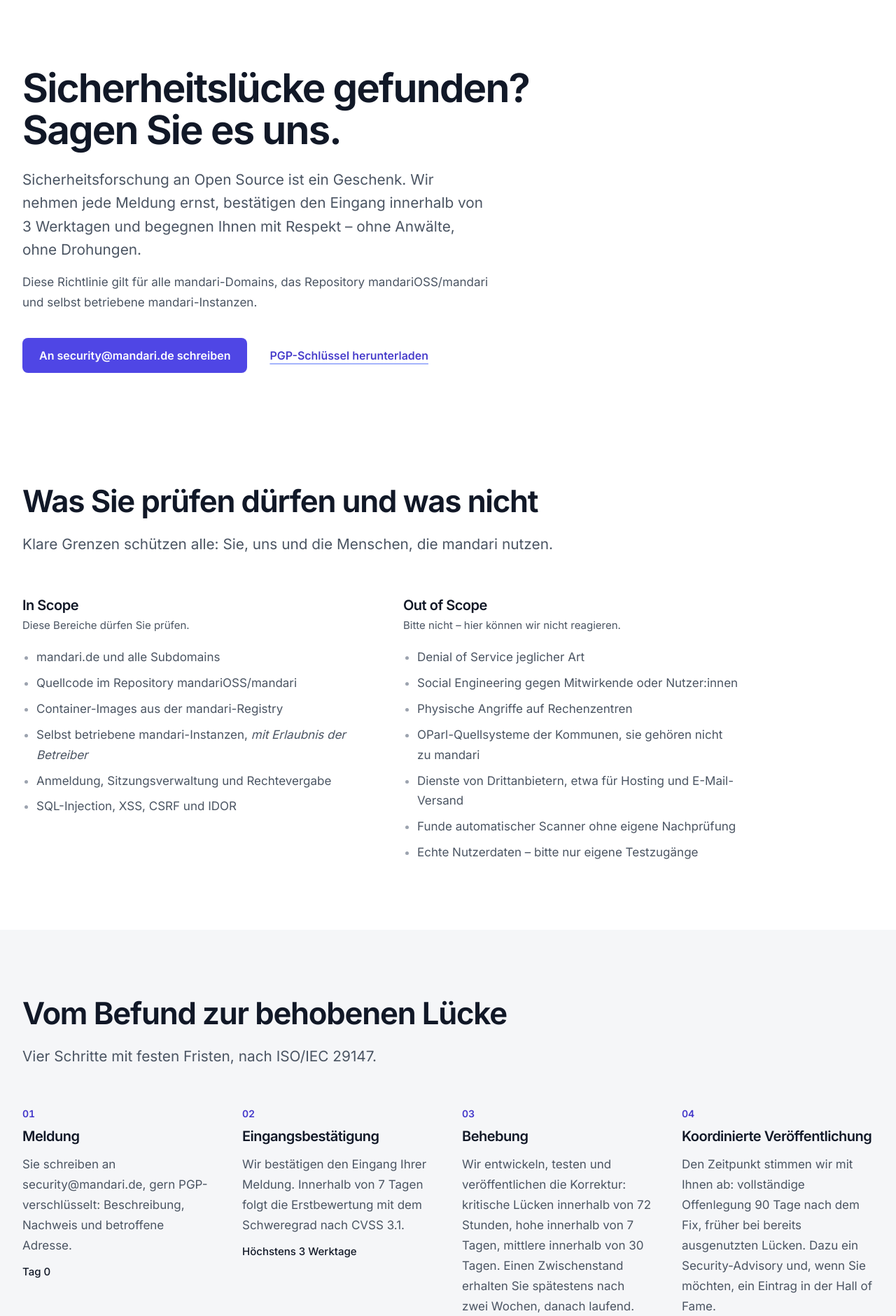
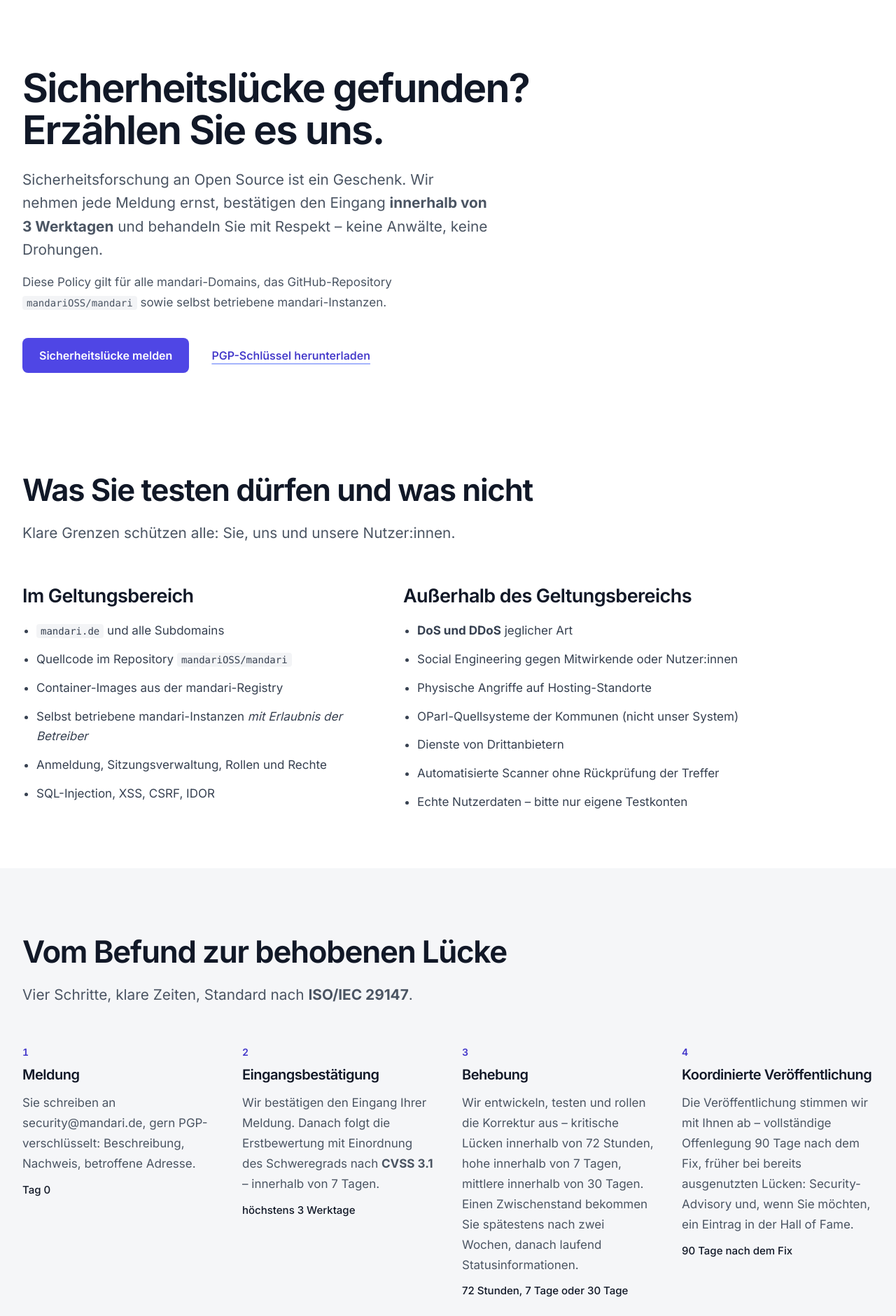
Before and after one commit to mandariOSS/marketing-website, a Django app: page /sicherheit/disclosure/ in a window 1280 px wide. Shown: the part 80-1961 px from the top of the page at 70% size. Run offline with Django 5.2, Linux system fonts and the light colour scheme; style sheets or scripts are compiled from the project's sources.

Commit message:
disclosure, crawler: Fassung aus #8 wortgleich übernehmen
Spur C (#8) gestaltet beide Seiten parallel ruhig und in Sie-Form. Die
Vorlagen sind jetzt mit #8 identisch, damit beide PRs in beliebiger
Reihenfolge ohne Konflikt zusammengehen. Der Render-Smoke prüft Texte,
die in dieser Fassung stehen.

```diff
--- a/templates/marketing/sicherheit_disclosure.html
+++ b/templates/marketing/sicherheit_disclosure.html
@@ -2,184 +2,168 @@
 
 {% block title %}Responsible Disclosure{% endblock %}
 
-{% block meta_description %}Sicherheitslücke in mandari gefunden? So melden Sie sie: Fristen, Safe Harbor, PGP-Schlüssel und Hall of Fame. Responsible Disclosure nach RFC 9116.{% endblock %}
+{% block meta_description %}mandari Responsible Disclosure Policy nach RFC 9116. Wie Sie Sicherheitslücken melden, was wir versprechen, PGP-Key und Hall of Fame der Sicherheitsforscher:innen.{% endblock %}
 
 {% block content %}
 
-{# Hero: Überschrift, ein erklärender Absatz, ein Aufruf, ein Textlink. Keine Pille, kein Verlauf. #}
-<section class="pt-14 pb-12 lg:pt-24 lg:pb-16">
+{# Hero: Überschrift, ein Satz, ein Aufruf, ein Textlink #}
+<section class="bg-white dark:bg-gray-900 pt-14 pb-12 lg:pt-24 lg:pb-16">
     <div class="wrap">
-        <h1 class="t-h1 text-gray-900 dark:text-white max-w-4xl">Sicherheitslücke gefunden? Sagen Sie es uns.</h1>
+        <h1 class="t-h1 text-gray-900 dark:text-white max-w-4xl">Sicherheitslücke gefunden? Erzählen Sie es uns.</h1>
         <p class="t-lead text-gray-600 dark:text-gray-300 mt-6 max-w-[42rem]">
-            Sicherheitsforschung an Open Source ist ein Geschenk. Wir nehmen jede Meldung ernst, bestätigen den Eingang
-            innerhalb von 3 Werktagen und begegnen Ihnen mit Respekt – ohne Anwälte, ohne Drohungen.
+            Sicherheitsforschung an Open Source ist ein Geschenk. Wir nehmen jede Meldung ernst, bestätigen den
+            Eingang <strong>innerhalb von 3 Werktagen</strong> und behandeln Sie mit Respekt – keine Anwälte,
+            keine Drohungen.
         </p>
         <p class="t-body text-gray-600 dark:text-gray-400 mt-4 max-w-[42rem]">
-            Diese Richtlinie gilt für alle mandari-Domains, das Repository mandariOSS/mandari und selbst betriebene
-            mandari-Instanzen.
+            Diese Policy gilt für alle mandari-Domains, das GitHub-Repository
+            <code class="px-1.5 py-0.5 bg-gray-100 dark:bg-gray-800 rounded text-sm">mandariOSS/mandari</code>
+            sowie selbst betriebene mandari-Instanzen.
         </p>
         <div class="mt-9 flex flex-wrap items-center gap-x-8 gap-y-5">
-            <a href="mailto:security@mandari.de" class="btn-primary">An security@mandari.de schreiben</a>
+            <a href="mailto:security@mandari.de" class="btn-primary">Sicherheitslücke melden</a>
             <a href="/wstatic/security/mandari-pgp-key.asc" class="textlink">PGP-Schlüssel herunterladen</a>
         </div>
     </div>
 </section>
 
-{# Geltungsbereich: zwei offene Spalten, echte Aufzählungen #}
-<section class="py-20 lg:py-24">
+{# Geltungsbereich: zwei Listen, ohne Karten #}
+<section class="bg-white dark:bg-gray-900 py-16 lg:py-20">
     <div class="wrap">
         <div class="max-w-3xl mb-12 lg:mb-14">
-            <h2 class="t-h2 text-gray-900 dark:text-white">Was Sie prüfen dürfen und was nicht</h2>
-            <p class="t-lead text-gray-600 dark:text-gray-300 mt-5">Klare Grenzen schützen alle: Sie, uns und die Menschen, die mandari nutzen.</p>
+            <h2 class="t-h2 text-gray-900 dark:text-white">Was Sie testen dürfen und was nicht</h2>
+            <p class="t-lead text-gray-600 dark:text-gray-300 mt-5">Klare Grenzen schützen alle: Sie, uns und unsere Nutzer:innen.</p>
         </div>
         <div class="grid md:grid-cols-2 gap-x-16 gap-y-12 max-w-5xl">
             <div>
-                <h3 class="text-xl font-semibold tracking-tight text-gray-900 dark:text-white">In Scope</h3>
-                <p class="mt-1 text-[0.9375rem] text-gray-600 dark:text-gray-400">Diese Bereiche dürfen Sie prüfen.</p>
-                <ul class="mt-5 space-y-2 t-body text-gray-600 dark:text-gray-300 list-disc pl-5 marker:text-gray-400">
-                    <li>mandari.de und alle Subdomains</li>
-                    <li>Quellcode im Repository mandariOSS/mandari</li>
+                <h3 class="t-h3 text-gray-900 dark:text-white">Im Geltungsbereich</h3>
+                <ul class="mt-5 space-y-3 t-body text-gray-700 dark:text-gray-300 list-disc pl-5">
+                    <li><code class="px-1.5 py-0.5 bg-gray-100 dark:bg-gray-800 rounded text-sm">mandari.de</code> und alle Subdomains</li>
+                    <li>Quellcode im Repository <code class="px-1.5 py-0.5 bg-gray-100 dark:bg-gray-800 rounded text-sm">mandariOSS/mandari</code></li>
                     <li>Container-Images aus der mandari-Registry</li>
-                    <li>Selbst betriebene mandari-Instanzen, <em>mit Erlaubnis der Betreiber</em></li>
-                    <li>Anmeldung, Sitzungsverwaltung und Rechtevergabe</li>
-                    <li>SQL-Injection, XSS, CSRF und IDOR</li>
+                    <li>Selbst betriebene mandari-Instanzen <em>mit Erlaubnis der Betreiber</em></li>
+                    <li>Anmeldung, Sitzungsverwaltung, Rollen und Rechte</li>
+                    <li>SQL-Injection, XSS, CSRF, IDOR</li>
                 </ul>
             </div>
             <div>
-                <h3 class="text-xl font-semibold tracking-tight text-gray-900 dark:text-white">Out of Scope</h3>
-                <p class="mt-1 text-[0.9375rem] text-gray-600 dark:text-gray-400">Bitte nicht – hier können wir nicht reagieren.</p>
-                <ul class="mt-5 space-y-2 t-body text-gray-600 dark:text-gray-300 list-disc pl-5 marker:text-gray-400">
-                    <li>Denial of Service jeglicher Art</li>
+                <h3 class="t-h3 text-gray-900 dark:text-white">Außerhalb des Geltungsbereichs</h3>
+                <ul class="mt-5 space-y-3 t-body text-gray-700 dark:text-gray-300 list-disc pl-5">
+                    <li><strong>DoS und DDoS</strong> jeglicher Art</li>
                     <li>Social Engineering gegen Mitwirkende oder Nutzer:innen</li>
-                    <li>Physische Angriffe auf Rechenzentren</li>
-                    <li>OParl-Quellsysteme der Kommunen, sie gehören nicht zu mandari</li>
-                    <li>Dienste von Drittanbietern, etwa für Hosting und E-Mail-Versand</li>
-                    <li>Funde automatischer Scanner ohne eigene Nachprüfung</li>
-                    <li>Echte Nutzerdaten – bitte nur eigene Testzugänge</li>
+                    <li>Physische Angriffe auf Hosting-Standorte</li>
+                    <li>OParl-Quellsysteme der Kommunen (nicht unser System)</li>
+                    <li>Dienste von Drittanbietern</li>
+                    <li>Automatisierte Scanner ohne Rückprüfung der Treffer</li>
+                    <li>Echte Nutzerdaten – bitte nur eigene Testkonten</li>
                 </ul>
             </div>
         </div>
     </div>
 </section>
 
-{# Ablauf: echte Abfolge, deshalb nummeriert; Fristen wie in SECURITY.md (CI prüft sie) #}
-<section class="py-20 lg:py-24 bg-mist">
+{# Ablauf: echte Abfolge mit Fristen (wie SECURITY.md im mandari-Repository) #}
+<section class="bg-mist py-20 lg:py-24">
     <div class="wrap">
         <div class="max-w-3xl mb-12 lg:mb-14">
             <h2 class="t-h2 text-gray-900 dark:text-white">Vom Befund zur behobenen Lücke</h2>
-            <p class="t-lead text-gray-600 dark:text-gray-300 mt-5">Vier Schritte mit festen Fristen, nach ISO/IEC 29147.</p>
+            <p class="t-lead text-gray-600 dark:text-gray-300 mt-5">Vier Schritte, klare Zeiten, Standard nach <strong>ISO/IEC 29147</strong>.</p>
         </div>
         <ol class="grid grid-cols-1 md:grid-cols-2 lg:grid-cols-4 gap-x-10 gap-y-12">
             <li class="flex flex-col">
-                <span class="text-sm font-semibold text-primary-700 dark:text-primary-300 tabular-nums">01</span>
+                <span class="text-sm font-semibold text-primary-700 dark:text-primary-300 tabular-nums">1</span>
                 <h3 class="mt-2 text-xl font-semibold tracking-tight text-gray-900 dark:text-white">Meldung</h3>
-                <p class="mt-3 t-body text-gray-600 dark:text-gray-300">
-                    Sie schreiben an security@mandari.de, gern PGP-verschlüsselt: Beschreibung, Nachweis und betroffene Adresse.
-                </p>
+                <p class="mt-3 t-body text-gray-600 dark:text-gray-300">Sie schreiben an security@mandari.de, gern PGP-verschlüsselt: Beschreibung, Nachweis, betroffene Adresse.</p>
                 <p class="mt-3 text-[0.9375rem] font-medium text-gray-900 dark:text-gray-100">Tag 0</p>
             </li>
             <li class="flex flex-col">
-                <span class="text-sm font-semibold text-primary-700 dark:text-primary-300 tabular-nums">02</span>
+                <span class="text-sm font-semibold text-primary-700 dark:text-primary-300 tabular-nums">2</span>
                 <h3 class="mt-2 text-xl font-semibold tracking-tight text-gray-900 dark:text-white">Eingangsbestätigung</h3>
-                <p class="mt-3 t-body text-gray-600 dark:text-gray-300">
-                    Wir bestätigen den Eingang Ihrer Meldung. Innerhalb von 7 Tagen folgt die Erstbewertung mit dem
-                    Schweregrad nach CVSS 3.1.
-                </p>
-                <p class="mt-3 text-[0.9375rem] font-medium text-gray-900 dark:text-gray-100">Höchstens 3 Werktage</p>
+                <p class="mt-3 t-body text-gray-600 dark:text-gray-300">Wir bestätigen den Eingang Ihrer Meldung. Danach folgt die Erstbewertung mit Einordnung des Schweregrads nach <strong>CVSS 3.1</strong> – innerhalb von 7 Tagen.</p>
+                <p class="mt-3 text-[0.9375rem] font-medium text-gray-900 dark:text-gray-100">höchstens 3 Werktage</p>
             </li>
             <li class="flex flex-col">
-                <span class="text-sm font-semibold text-primary-700 dark:text-primary-300 tabular-nums">03</span>
+                <span class="text-sm font-semibold text-primary-700 dark:text-primary-300 tabular-nums">3</span>
                 <h3 class="mt-2 text-xl font-semibold tracking-tight text-gray-900 dark:text-white">Behebung</h3>
-                <p class="mt-3 t-body text-gray-600 dark:text-gray-300">
-                    Wir entwickeln, testen und veröffentlichen die Korrektur: kritische Lücken innerhalb von 72 Stunden,
-                    hohe innerhalb von 7 Tagen, mittlere innerhalb von 30 Tagen. Einen Zwischenstand erhalten Sie
-                    spätestens nach zwei Wochen, danach laufend.
-                </p>
+                <p class="mt-3 t-body text-gray-600 dark:text-gray-300">Wir entwickeln, testen und rollen die Korrektur aus – kritische Lücken innerhalb von 72 Stunden, hohe innerhalb von 7 Tagen, mittlere innerhalb von 30 Tagen. Einen Zwischenstand bekommen Sie spätestens nach zwei Wochen, danach laufend Statusinformationen.</p>
                 <p class="mt-3 text-[0.9375rem] font-medium text-gray-900 dark:text-gray-100">72 Stunden, 7 Tage oder 30 Tage</p>
             </li>
             <li class="flex flex-col">
-                <span class="text-sm font-semibold text-primary-700 dark:text-primary-300 tabular-nums">04</span>
+                <span class="text-sm font-semibold text-primary-700 dark:text-primary-300 tabular-nums">4</span>
                 <h3 class="mt-2 text-xl font-semibold tracking-tight text-gray-900 dark:text-white">Koordinierte Veröffentlichung</h3>
-                <p class="mt-3 t-body text-gray-600 dark:text-gray-300">
-                    Den Zeitpunkt stimmen wir mit Ihnen ab: vollständige Offenlegung 90 Tage nach dem Fix, früher bei
-                    bereits ausgenutzten Lücken. Dazu ein Security-Advisory und, wenn Sie möchten, ein Eintrag in der Hall of Fame.
-                </p>
+                <p class="mt-3 t-body text-gray-600 dark:text-gray-300">Die Veröffentlichung stimmen wir mit Ihnen ab – vollständige Offenlegung 90 Tage nach dem Fix, früher bei bereits ausgenutzten Lücken: Security-Advisory und, wenn Sie möchten, ein Eintrag in der Hall of Fame.</p>
                 <p class="mt-3 text-[0.9375rem] font-medium text-gray-900 dark:text-gray-100">90 Tage nach dem Fix</p>
             </li>
         </ol>
     </div>
 </section>
 
-{# Safe Harbor: drei Zusagen, offen auf der Fläche #}
-<section class="py-20 lg:py-24">
+{# Safe Harbor: drei Zusagen als Zeilen #}
+<section class="bg-white dark:bg-gray-900 py-20 lg:py-28">
     <div class="wrap">
         <div class="max-w-3xl mb-12 lg:mb-14">
             <h2 class="t-h2 text-gray-900 dark:text-white">Safe Harbor für gutgläubige Forschung</h2>
-            <p class="t-lead text-gray-600 dark:text-gray-300 mt-5">Solange Sie sich an diese Richtlinie halten, sagen wir Ihnen zu:</p>
+            <p class="t-lead text-gray-600 dark:text-gray-300 mt-5">Solange Sie sich an diese Policy halten, sagen wir Ihnen zu:</p>
         </div>
-        <div class="grid grid-cols-1 md:grid-cols-3 gap-x-10 gap-y-12">
-            <div>
-                <h3 class="text-xl font-semibold tracking-tight text-gray-900 dark:text-white">Keine rechtlichen Schritte</h3>
-                <p class="mt-3 t-body text-gray-600 dark:text-gray-300">
-                    Bei gutgläubiger Forschung verzichten wir auf zivil- und strafrechtliche Verfolgung. Kein Drohbrief mit
-                    Verweis auf § 202c StGB.
-                </p>
-            </div>
-            <div>
-                <h3 class="text-xl font-semibold tracking-tight text-gray-900 dark:text-white">Persönliche Antwort</h3>
-                <p class="mt-3 t-body text-gray-600 dark:text-gray-300">
-                    Kein Ticket-Bot, keine automatische Antwort. Sie sprechen direkt mit den Menschen, die die Lücke beheben.
-                </p>
-            </div>
-            <div>
-                <h3 class="text-xl font-semibold tracking-tight text-gray-900 dark:text-white">Anerkennung</h3>
-                <p class="mt-3 t-body text-gray-600 dark:text-gray-300">
-                    Nennung in der Hall of Fame und im Security-Advisory, auf Wunsch ein persönliches Empfehlungsschreiben.
-                </p>
-            </div>
+        <div class="space-y-14 lg:space-y-16">
+            <article class="grid lg:grid-cols-12 gap-x-10 gap-y-3">
+                <h3 class="lg:col-span-4 t-h3 text-gray-900 dark:text-white">Keine rechtlichen Schritte</h3>
+                <p class="lg:col-span-7 lg:col-start-6 t-body text-gray-600 dark:text-gray-300 max-w-[38rem]">Wir verzichten bei gutgläubiger Forschung auf zivil- und strafrechtliche Schritte, auch nach § 202c StGB.</p>
+            </article>
+            <article class="grid lg:grid-cols-12 gap-x-10 gap-y-3">
+                <h3 class="lg:col-span-4 t-h3 text-gray-900 dark:text-white">Persönliche Antwort</h3>
+                <p class="lg:col-span-7 lg:col-start-6 t-body text-gray-600 dark:text-gray-300 max-w-[38rem]">Kein Ticket-Bot, keine automatische Antwort. Sie sprechen direkt mit den Menschen, die die Lücke beheben.</p>
+            </article>
+            <article class="grid lg:grid-cols-12 gap-x-10 gap-y-3">
+                <h3 class="lg:col-span-4 t-h3 text-gray-900 dark:text-white">Anerkennung</h3>
+                <p class="lg:col-span-7 lg:col-start-6 t-body text-gray-600 dark:text-gray-300 max-w-[38rem]">Nennung in der Hall of Fame und im Security-Advisory, auf Wunsch ein persönliches Empfehlungsschreiben.</p>
+            </article>
         </div>
     </div>
 </section>
 
-{# Hall of Fame (Anker wird von /.well-known/security.txt referenziert) und PGP-Schlüssel #}
-<section class="py-20 lg:py-24 bg-mist">
-    <div class="wrap grid lg:grid-cols-2 gap-x-16 gap-y-16">
-        <div id="hall-of-fame" class="scroll-mt-24 max-w-[34rem]">
-            <h2 class="t-h3 text-gray-900 dark:text-white">Hall of Fame</h2>
-            <p class="mt-4 t-body text-gray-600 dark:text-gray-300">
-                Wer mandari mit einer Meldung sicherer macht, steht hier – mit Namen oder Pseudonym, ganz wie Sie möchten.
-                Der erste Platz ist noch frei.
+{# Hall of Fame – Anker wird von /.well-known/security.txt referenziert #}
+<section id="hall-of-fame" class="bg-mist py-16 lg:py-20 scroll-mt-24">
+    <div class="wrap">
+        <div class="max-w-[42rem]">
+            <h2 class="t-h2 text-gray-900 dark:text-white">Sicherheitsforscher:innen, denen wir danken</h2>
+            <p class="t-lead text-gray-600 dark:text-gray-300 mt-5">
+                Hier ist noch Platz: Bisher ist keine Sicherheitsmeldung eingegangen. Sie könnten
+                <strong>die erste Person</strong> sein, die wir hier nennen.
             </p>
+            <p class="mt-7"><a href="mailto:security@mandari.de" class="textlink">Erste Meldung schicken</a></p>
         </div>
-        <div class="max-w-[34rem]">
+    </div>
+</section>
+
+{# Verschlüsselt schreiben #}
+<section class="bg-white dark:bg-gray-900 py-16 lg:py-20">
+    <div class="wrap">
+        <div class="max-w-[42rem]">
             <h2 class="t-h3 text-gray-900 dark:text-white">Verschlüsselt schreiben</h2>
-            <p class="mt-4 t-body text-gray-600 dark:text-gray-300">
-                Für vertrauliche Meldungen nutzen Sie bitte unseren PGP-Schlüssel für security@mandari.de, gültig bis Juli 2028.
-                Fingerabdruck zur Prüfung:
-            </p>
-            <p class="mt-4 font-mono text-[1.0625rem] leading-relaxed text-gray-900 dark:text-white">
-                5D06 A2BC B71C 6095 7A23<br>0BD8 7E96 93FD 0505 3234
-            </p>
+            <p class="t-body text-gray-600 dark:text-gray-300 mt-4">Für vertrauliche Meldungen verwenden Sie bitte unseren PGP-Schlüssel. Fingerabdruck zur Prüfung:</p>
+            <p class="mt-4 rounded-lg bg-gray-100 dark:bg-gray-800 px-4 py-3 font-mono text-sm text-gray-900 dark:text-gray-100 break-all">5D06 A2BC B71C 6095 7A23&nbsp;&nbsp;0BD8 7E96 93FD 0505 3234</p>
+            <p class="t-body text-gray-600 dark:text-gray-300 mt-4">Schlüssel für security@mandari.de, gültig bis Juli 2028, auch genannt in unserer security.txt (RFC 9116).</p>
             <p class="mt-6 flex flex-wrap gap-x-8 gap-y-3">
                 <a href="/wstatic/security/mandari-pgp-key.asc" class="textlink">Öffentlichen Schlüssel herunterladen</a>
-                <a href="/.well-known/security.txt" class="textlink">security.txt nach RFC 9116</a>
+                <a href="/.well-known/security.txt" class="textlink">security.txt ansehen</a>
             </p>
         </div>
     </div>
 </section>
 
-{# Einladung am Seitenende: ruhige dunkle Fläche, ein Aufruf, ein Textlink #}
+{# Einladung auf dunkler Fläche #}
 <section class="on-ink bg-gray-900 dark:bg-gray-950 text-white py-20 lg:py-28">
     <div class="wrap">
         <div class="max-w-[42rem]">
-            <h2 class="t-h2 text-white">Sie haben etwas gefunden?</h2>
+            <h2 class="t-h2">Sie haben etwas gefunden?</h2>
             <p class="t-lead text-gray-300 mt-6">
-                Schreiben Sie uns. Wir bestätigen den Eingang innerhalb von 3 Werktagen, stimmen die Veröffentlichung mit
-                Ihnen ab und behandeln Ihre Meldung mit dem Respekt, den sie verdient.
+                Schreiben Sie uns – wir bestätigen den Eingang innerhalb von 3 Werktagen, koordinieren die
+                Veröffentlichung mit Ihnen und behandeln Ihre Meldung mit dem Respekt, den sie verdient.
             </p>
             <div class="mt-10 flex flex-wrap items-center gap-x-8 gap-y-5">
-                <a href="mailto:security@mandari.de" class="btn-primary">An security@mandari.de schreiben</a>
-                <a href="https://github.com/mandariOSS/mandari/security/advisories/new" class="textlink">Vertraulich über GitHub melden</a>
+                <a href="mailto:security@mandari.de" class="btn-primary">Sicherheitslücke melden</a>
+                <a href="https://github.com/mandariOSS/mandari/security/advisories/new" rel="noopener" class="textlink">Über GitHub melden</a>
             </div>
         </div>
     </div>
```
Also changed, not shown: templates/marketing/crawler.html (+33 -51 lines), .github/workflows/ci.yml.
